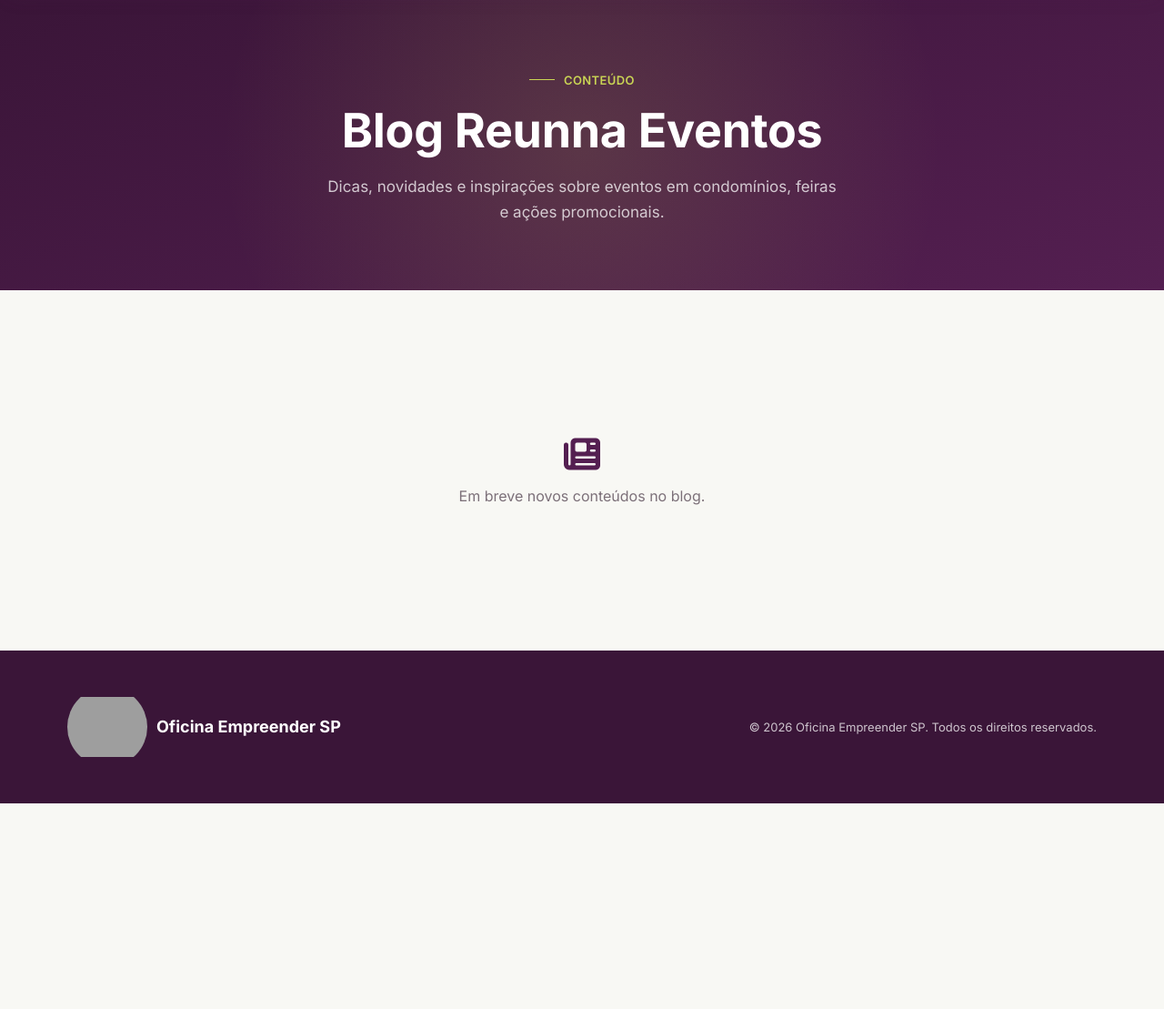
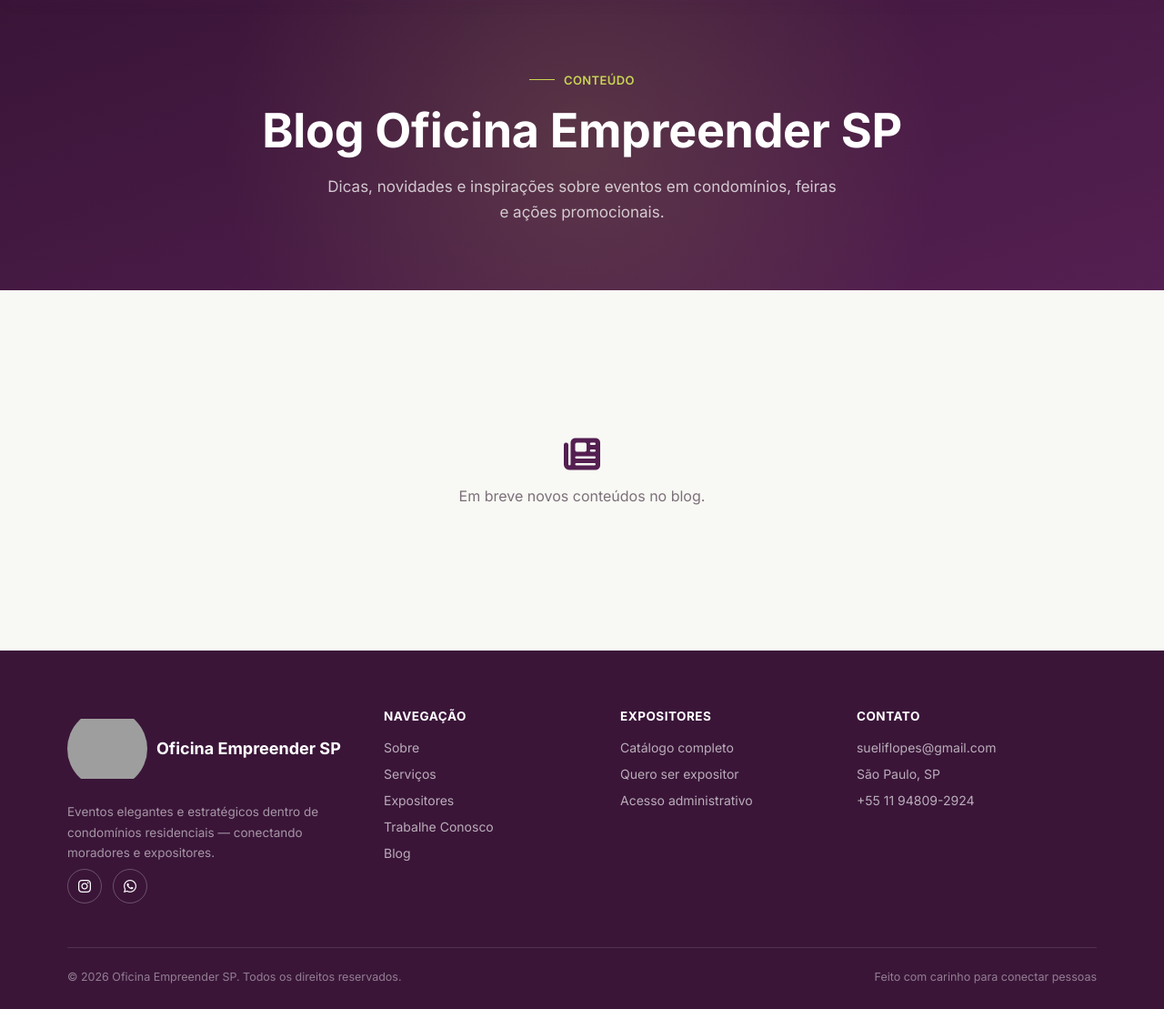
Before and after one commit to leanttro/sueli, a Flask app: page /blog in a window 1280 px wide. Shown: the part 108-1217 px from the top of the page at 91% size. Before the commit the page ends 991 px from the top, so only its background shows below. Run offline with Flask 3, Linux system fonts and the light colour scheme; data that the repository does not hold is empty; some libraries are stand-ins or nearby versions; grey boxes are pictures that could not be loaded.

Commit message:
Update blog.html

```diff
--- a/templates/blog.html
+++ b/templates/blog.html
@@ -12,7 +12,7 @@
 </script>
 <meta charset="UTF-8">
 <meta name="viewport" content="width=device-width, initial-scale=1.0">
-<title>Blog — Reunna Eventos</title>
+<title>Nosso Blog</title>
 <meta name="description" content="Dicas, novidades e conteúdos sobre eventos em condomínios, feiras e ações promocionais.">
 <link rel="preconnect" href="https://fonts.googleapis.com">
 <link rel="preconnect" href="https://fonts.gstatic.com" crossorigin>
@@ -88,8 +88,19 @@
   .empty-state{text-align:center;padding:80px 20px;color:var(--cinza);grid-column:1/-1;}
   .empty-state i{font-size:40px;color:var(--vinho);margin-bottom:16px;display:block;}
 
-  footer{background:var(--vinho-escuro);color:rgba(255,255,255,.75);padding:40px 0;}
-  .footer-inner{display:flex;justify-content:space-between;align-items:center;flex-wrap:wrap;gap:16px;}
+  footer{background:var(--vinho-escuro);color:rgba(255,255,255,.75);padding:64px 0 28px;}
+  .footer-grid{display:grid;grid-template-columns:1.4fr 1fr 1fr 1.2fr;gap:40px;margin-bottom:48px;}
+  .footer-brand .brand{color:#fff;margin-bottom:14px;}
+  .footer-brand p{font-size:13.5px;line-height:1.7;color:rgba(255,255,255,.55);max-width:280px;}
+  .footer-col h4{color:#fff;font-family:'Inter',sans-serif;font-size:13.5px;letter-spacing:.5px;text-transform:uppercase;margin-bottom:18px;font-weight:700;}
+  .footer-col a,.footer-col span{display:block;font-size:14px;color:rgba(255,255,255,.65);margin-bottom:12px;}
+  .footer-col a:hover{color:var(--dourado-claro);}
+  .socials{display:flex;gap:12px;margin-top:6px;}
+  .socials a{width:38px;height:38px;border-radius:50%;border:1px solid rgba(255,255,255,.25);display:flex;align-items:center;justify-content:center;transition:background .25s ease,border-color .25s ease;color:#fff;}
+  .socials a:hover{background:var(--dourado);border-color:var(--dourado);color:var(--vinho-escuro);}
+  .footer-bottom{border-top:1px solid rgba(255,255,255,.12);padding-top:24px;display:flex;justify-content:space-between;font-size:12.5px;color:rgba(255,255,255,.45);flex-wrap:wrap;gap:10px;}
+  @media(max-width:900px){.footer-grid{grid-template-columns:1fr 1fr;}}
+  @media(max-width:680px){.footer-grid{grid-template-columns:1fr;gap:30px;}.footer-bottom{flex-direction:column;text-align:center;}}
 
   @media(max-width:900px){.blog-grid{grid-template-columns:repeat(2,1fr);}}
   @media(max-width:680px){nav.links{display:none;}.hamburger{display:block;}.blog-grid{grid-template-columns:1fr;}}
@@ -123,7 +134,7 @@
 <div class="blog-hero">
   <div class="container" style="position:relative;z-index:2;">
     <div class="eyebrow">Conteúdo</div>
-    <h1>Blog Reunna Eventos</h1>
+    <h1>Blog Oficina Empreender SP</h1>
     <p>Dicas, novidades e inspirações sobre eventos em condomínios, feiras e ações promocionais.</p>
   </div>
 </div>
@@ -139,9 +150,41 @@
 </section>
 
 <footer>
-  <div class="container footer-inner">
-    <a href="/" class="brand" style="color:#fff;"><img src="https://res.cloudinary.com/dhu1cqvrb/image/upload/v1782417827/OFICINA_EMPREENDER_SP_1000_x_1000_px_1_g2ejcc.png" alt="Oficina Empreender SP" style="height:88px;width:88px;object-fit:contain;border-radius:50%;">Oficina Empreender SP</a>
-    <span style="font-size:13px;">&copy; <span id="anoAtual"></span> Oficina Empreender SP. Todos os direitos reservados.</span>
+  <div class="container">
+    <div class="footer-grid">
+      <div class="footer-brand">
+        <a href="/" class="brand"><img src="https://res.cloudinary.com/dhu1cqvrb/image/upload/v1782417827/OFICINA_EMPREENDER_SP_1000_x_1000_px_1_g2ejcc.png" alt="Oficina Empreender SP" style="height:88px;width:88px;object-fit:contain;border-radius:50%;">Oficina Empreender SP</a>
+        <p>Eventos elegantes e estratégicos dentro de condomínios residenciais — conectando moradores e expositores.</p>
+        <div class="socials">
+          <a href="https://www.instagram.com/oficinaempreendersp/" target="_blank" rel="noopener" aria-label="Instagram"><i class="fa-brands fa-instagram"></i></a>
+          <a href="https://wa.me/5511948092924" target="_blank" rel="noopener" aria-label="WhatsApp"><i class="fa-brands fa-whatsapp"></i></a>
+        </div>
+      </div>
+      <div class="footer-col">
+        <h4>Navegação</h4>
+        <a href="/#sobre">Sobre</a>
+        <a href="/#servicos">Serviços</a>
+        <a href="/#expositores">Expositores</a>
+        <a href="/#trabalhe">Trabalhe Conosco</a>
+        <a href="/blog">Blog</a>
+      </div>
+      <div class="footer-col">
+        <h4>Expositores</h4>
+        <a href="/#expositores">Catálogo completo</a>
+        <a href="/#contato">Quero ser expositor</a>
+        <a href="/admin/login">Acesso administrativo</a>
+      </div>
+      <div class="footer-col">
+        <h4>Contato</h4>
+        <span>sueliflopes@gmail.com</span>
+        <span>São Paulo, SP</span>
+        <a href="https://wa.me/5511948092924" target="_blank" rel="noopener">+55 11 94809-2924</a>
+      </div>
+    </div>
+    <div class="footer-bottom">
+      <span>&copy; <span id="anoAtual"></span> Oficina Empreender SP. Todos os direitos reservados.</span>
+      <span>Feito com carinho para conectar pessoas</span>
+    </div>
   </div>
 </footer>
 
```
